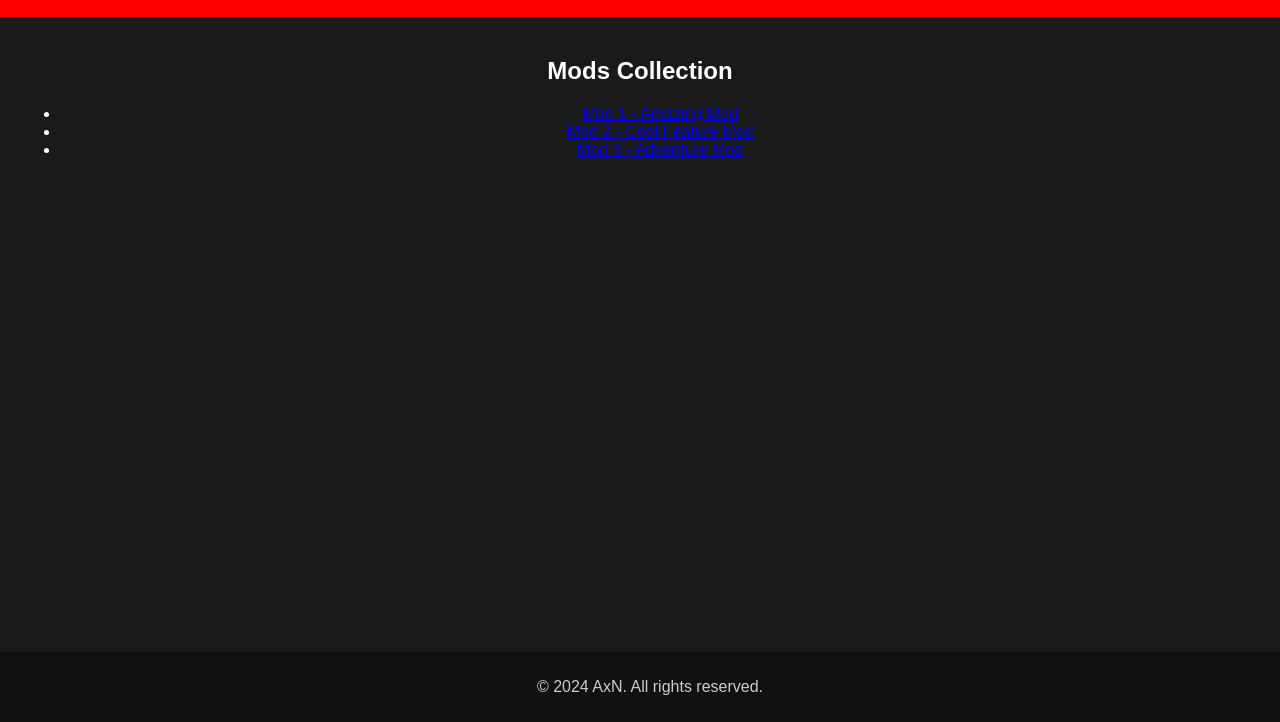
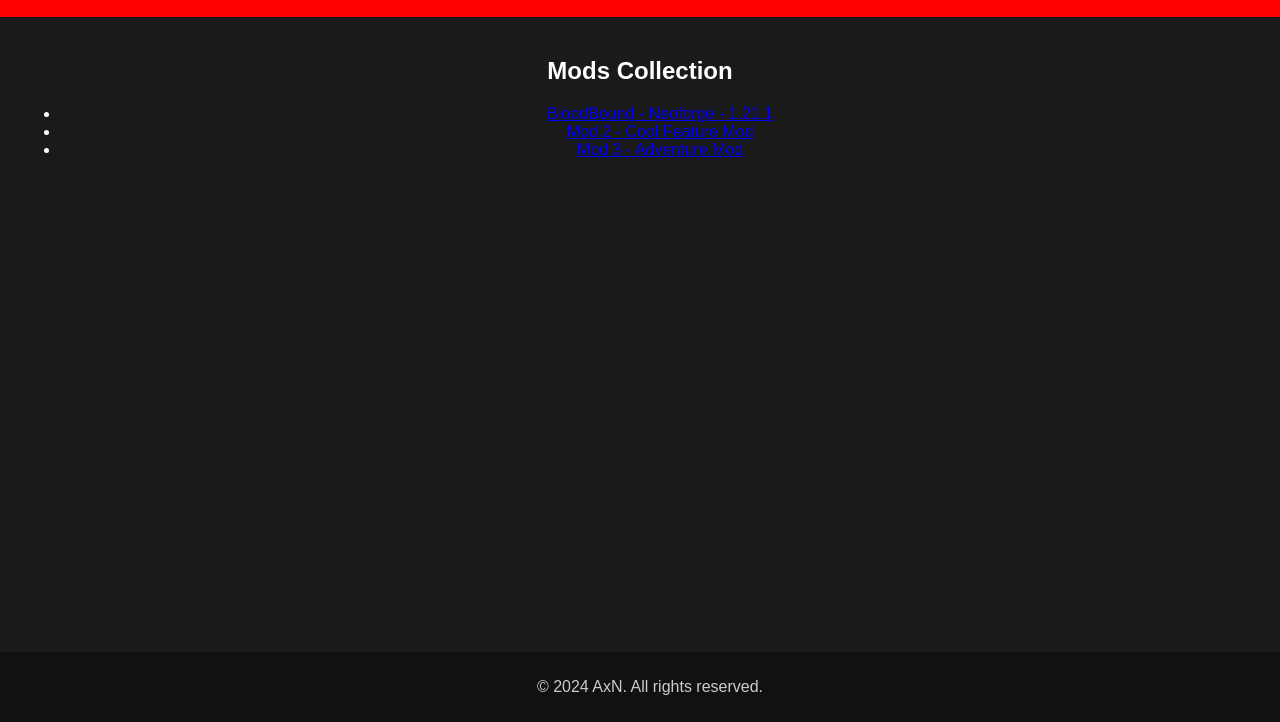
Before and after one commit to Aur1xn/Aur1xn.github.io, a plain HTML site: page mods.html in a window 1280 px wide. Shown: the part 78-800 px from the top of the page. Drawn offline with Linux system fonts and the light colour scheme.

Commit message:
Update mods.html

```diff
--- a/mods.html
+++ b/mods.html
@@ -20,7 +20,7 @@
     <main>
         <h2>Mods Collection</h2>
         <ul>
-            <li><a href="mod1-download-link">Mod 1 - Amazing Mod</a></li>
+            <li><a href="files/bloodbound-1.0.0-neoforge-1.21.1.jar" download>BloodBound - Neoforge - 1.21.1</a></li>
             <li><a href="mod2-download-link">Mod 2 - Cool Feature Mod</a></li>
             <li><a href="mod3-download-link">Mod 3 - Adventure Mod</a></li>
         </ul>
```
